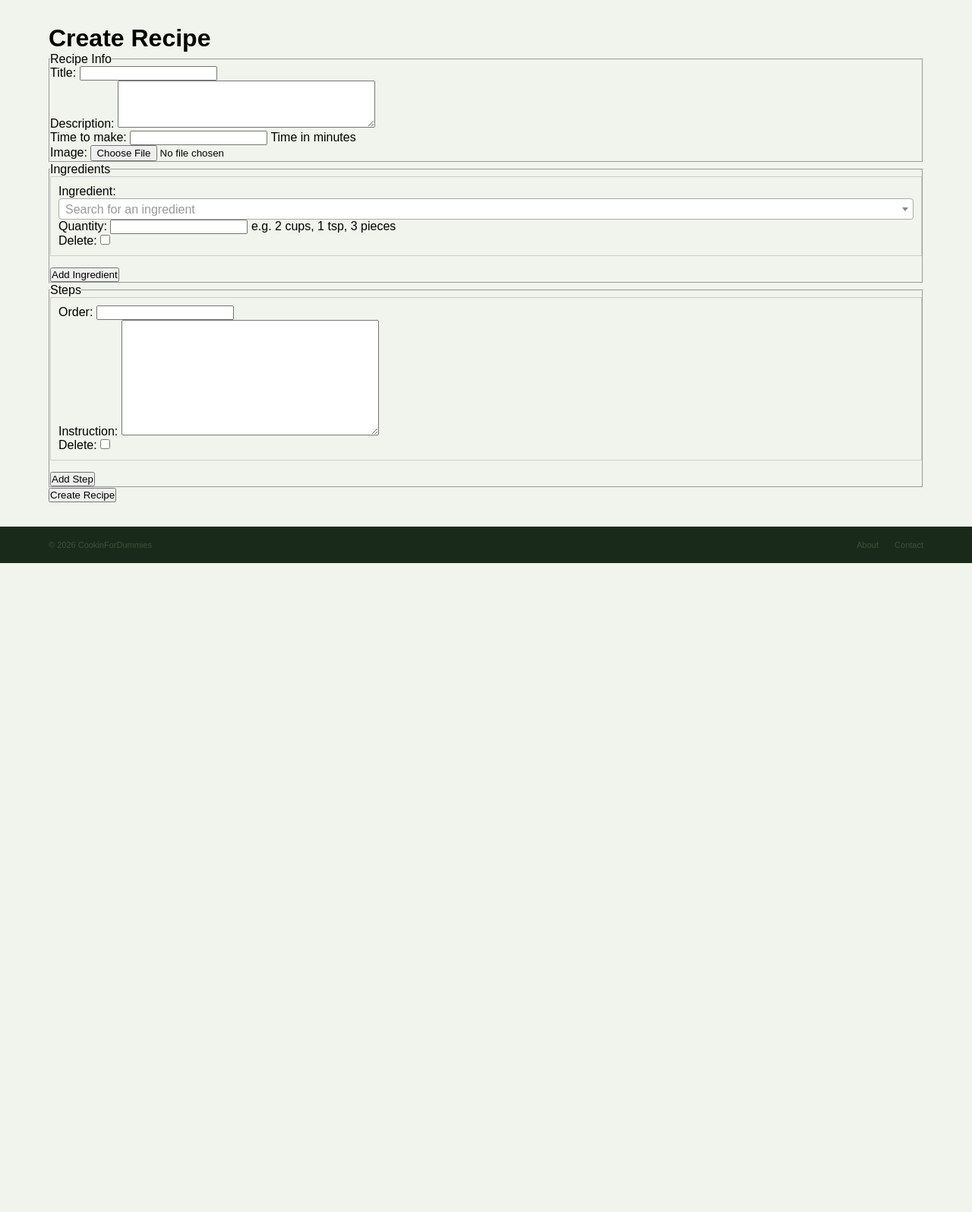
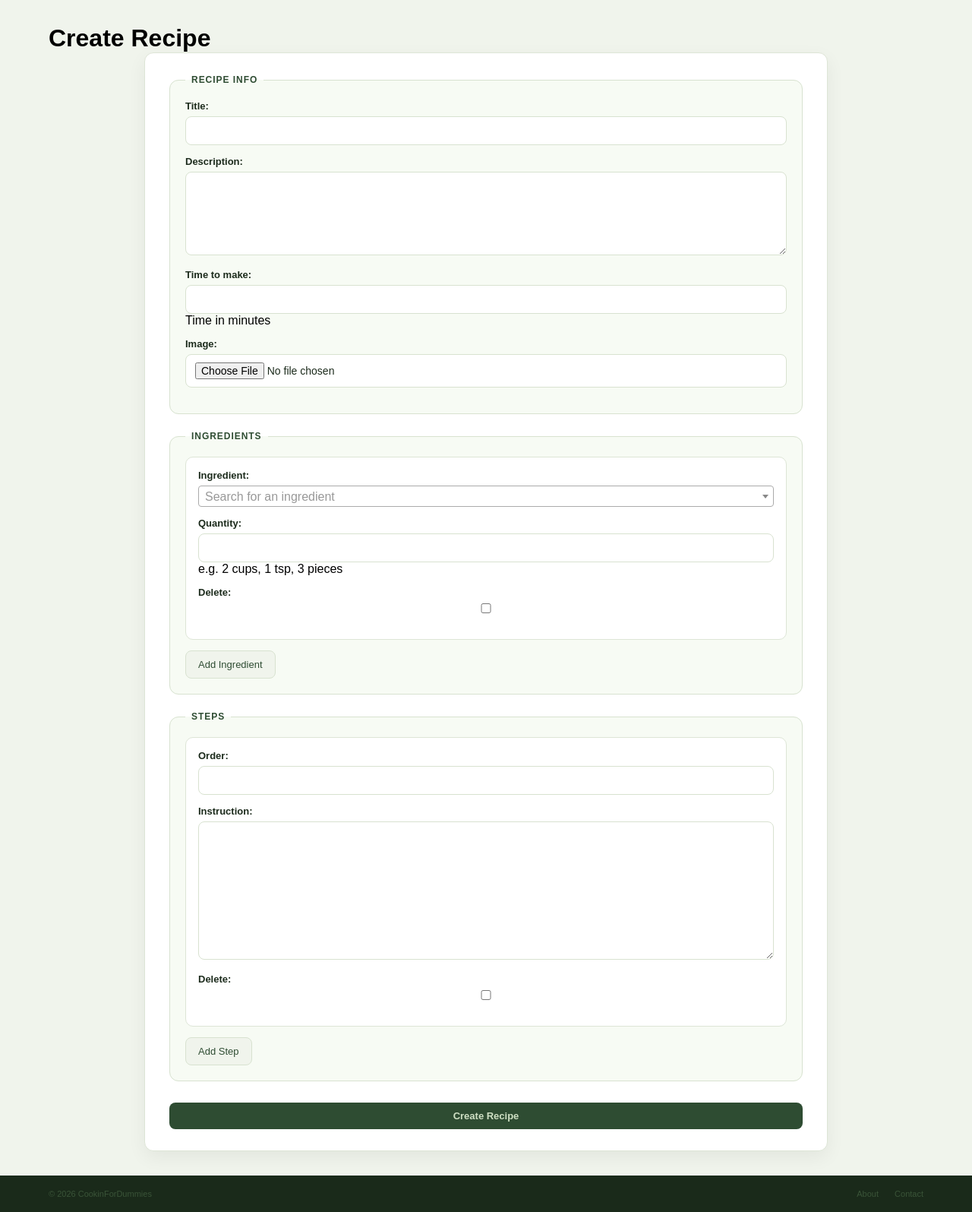
Before and after one commit to 347s26/CookinForDummies, a Django app: page /recipe/create/ in a window 1280 px wide. Shown: the part 63-1658 px from the top of the page at 76% size. Before the commit the page ends 804 px from the top, so only its background shows below. Run offline with Django 5.2, Linux system fonts and the light colour scheme; the visitor is signed in with stand-in values (Sample User, id 1); data that the repository does not hold is empty; some libraries are stand-ins or nearby versions.

Commit message:
some styling for recipe form

```diff
--- a/catalog/static/css/generic.css
+++ b/catalog/static/css/generic.css
@@ -1063,6 +1063,177 @@ body {
     flex: 1;
 }
 
+/* Recipe Create/Edit Form */
+.recipe-form {
+    max-width: 900px;
+    margin: 0 auto;
+    background: white;
+    border: 1px solid #dde5d6;
+    border-radius: 12px;
+    padding: 28px 32px;
+    box-shadow: 0 8px 24px rgba(0, 0, 0, 0.06);
+}
+
+.recipe-form fieldset {
+    border: 1px solid #d8e2d0;
+    border-radius: 12px;
+    padding: 20px;
+    margin-bottom: 22px;
+    background: #f7fbf4;
+}
+
+.recipe-form legend {
+    padding: 0 8px;
+    color: #2e4c32;
+    font-size: 0.75rem;
+    font-weight: 700;
+    text-transform: uppercase;
+    letter-spacing: 0.08em;
+}
+
+.recipe-form p {
+    margin-bottom: 14px;
+}
+
+.recipe-form label {
+    display: block;
+    margin-bottom: 6px;
+    color: #1c2b1c;
+    font-size: 13px;
+    font-weight: 600;
+}
+
+.recipe-form input,
+.recipe-form textarea,
+.recipe-form select {
+    width: 100%;
+    padding: 10px 12px;
+    border: 1px solid #d8e2d0;
+    border-radius: 8px;
+    background: white;
+    color: #1c2b1c;
+    font-family: Arial, sans-serif;
+    font-size: 14px;
+}
+
+.recipe-form textarea {
+    min-height: 110px;
+    resize: vertical;
+}
+
+.ingredient-form,
+.step-form {
+    margin-bottom: 14px !important;
+    padding: 16px !important;
+    border: 1px solid #dde5d6 !important;
+    border-radius: 10px !important;
+    background: white !important;
+}
+
+.recipe-form button {
+    border: none;
+    border-radius: 8px;
+    padding: 10px 16px;
+    font-family: Arial, sans-serif;
+    font-size: 13px;
+    cursor: pointer;
+}
+
+#add-ingredient-btn,
+#add-step-btn {
+    background: #f0f4ec;
+    color: #2e4c32;
+    border: 1px solid #d8e2d0;
+}
+
+.recipe-form button[type="submit"] {
+    background: #2e4c32;
+    color: #cfe0c4;
+    font-weight: 600;
+    width: 100%;
+    margin-top: 6px;
+}
+
+.delete-recipe-page {
+    display: flex;
+    justify-content: center;
+    align-items: center;
+    min-height: 60vh;
+    padding: 20px;
+}
+
+.delete-recipe-card {
+    width: 100%;
+    max-width: 520px;
+    background: white;
+    border: 1px solid #dde5d6;
+    border-radius: 12px;
+    padding: 32px;
+    box-shadow: 0 8px 24px rgba(0, 0, 0, 0.06);
+    text-align: center;
+}
+
+.delete-title {
+    font-size: 1.8rem;
+    font-weight: 600;
+    color: #1c2b1c;
+    margin-bottom: 16px;
+}
+
+.delete-message {
+    font-size: 15px;
+    color: #3a4a3a;
+    line-height: 1.7;
+    margin-bottom: 24px;
+}
+
+.delete-recipe-name {
+    color: #2e4c32;
+    font-weight: 600;
+}
+
+.delete-form {
+    margin-bottom: 14px;
+}
+
+.delete-confirm-btn {
+    width: 100%;
+    padding: 12px 18px;
+    border: none;
+    border-radius: 8px;
+    background: #6b2020;
+    color: #f0d0d0;
+    font-size: 14px;
+    font-weight: 600;
+    cursor: pointer;
+    font-family: Arial, sans-serif;
+    transition: opacity 0.15s, transform 0.15s;
+}
+
+.delete-confirm-btn:hover {
+    opacity: 0.9;
+    transform: translateY(-1px);
+}
+
+.delete-cancel-btn {
+    display: inline-block;
+    width: 100%;
+    padding: 12px 18px;
+    border: 1px solid #d8e2d0;
+    border-radius: 8px;
+    background: #f7fbf4;
+    color: #2e4c32;
+    text-decoration: none;
+    font-size: 14px;
+    font-weight: 500;
+    transition: background 0.15s, border-color 0.15s;
+    box-sizing: border-box;
+}
+
+.delete-cancel-btn:hover {
+    background: #eef5e8;
+    border-color: #7a9470;
+}
 
 @media (max-width: 768px) {
 
--- a/catalog/templates/catalog/recipe_form.html
+++ b/catalog/templates/catalog/recipe_form.html
@@ -5,7 +5,7 @@
     {% if object %}Edit Recipe{% else %}Create Recipe{% endif %}
 </h1>
 
-<form method="post" enctype="multipart/form-data">
+<form method="post" enctype="multipart/form-data" class="recipe-form">
     {% csrf_token %}
 
     <fieldset>
@@ -23,7 +23,7 @@
         {% endif %}
         <div id="ingredient-forms">
             {% for form in ingredient_formset %}
-                <div class="ingredient-form" style="margin-bottom: 15px; padding: 10px; border: 1px solid #ccc;">
+                <div class="ingredient-form">
                     {{ form.as_p }}
                 </div>
             {% endfor %}
@@ -38,7 +38,7 @@
 
         <div id="step-forms">
             {% for form in step_formset %}
-                <div class="step-form" style="margin-bottom: 15px; padding: 10px; border: 1px solid #ccc;">
+                <div class="step-form">
                     {{ form.as_p }}
                 </div>
             {% endfor %}
@@ -54,13 +54,13 @@
 
 <!-- Hidden templates for new blank forms -->
 <div id="ingredient-empty-form" style="display:none;">
-    <div class="ingredient-form" style="margin-bottom: 15px; padding: 10px; border: 1px solid #ccc;">
+    <div class="ingredient-form">
         {{ ingredient_formset.empty_form.as_p }}
     </div>
 </div>
 
 <div id="step-empty-form" style="display:none;">
-    <div class="step-form" style="margin-bottom: 15px; padding: 10px; border: 1px solid #ccc;">
+    <div class="step-form">
         {{ step_formset.empty_form.as_p }}
     </div>
 </div>
```
Also changed, not shown: catalog/templates/catalog/recipe_confirm_delete.html (+19 -7 lines).
